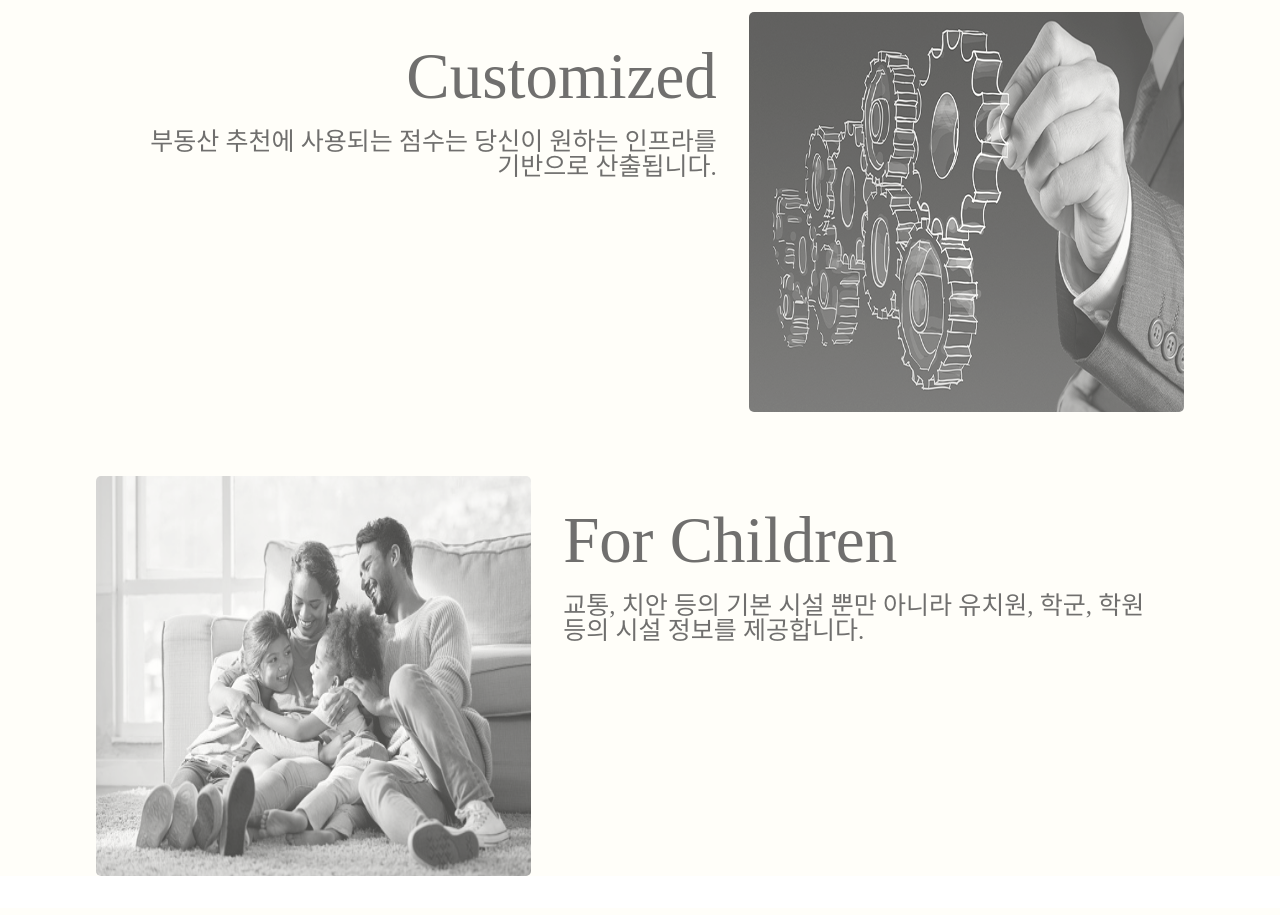
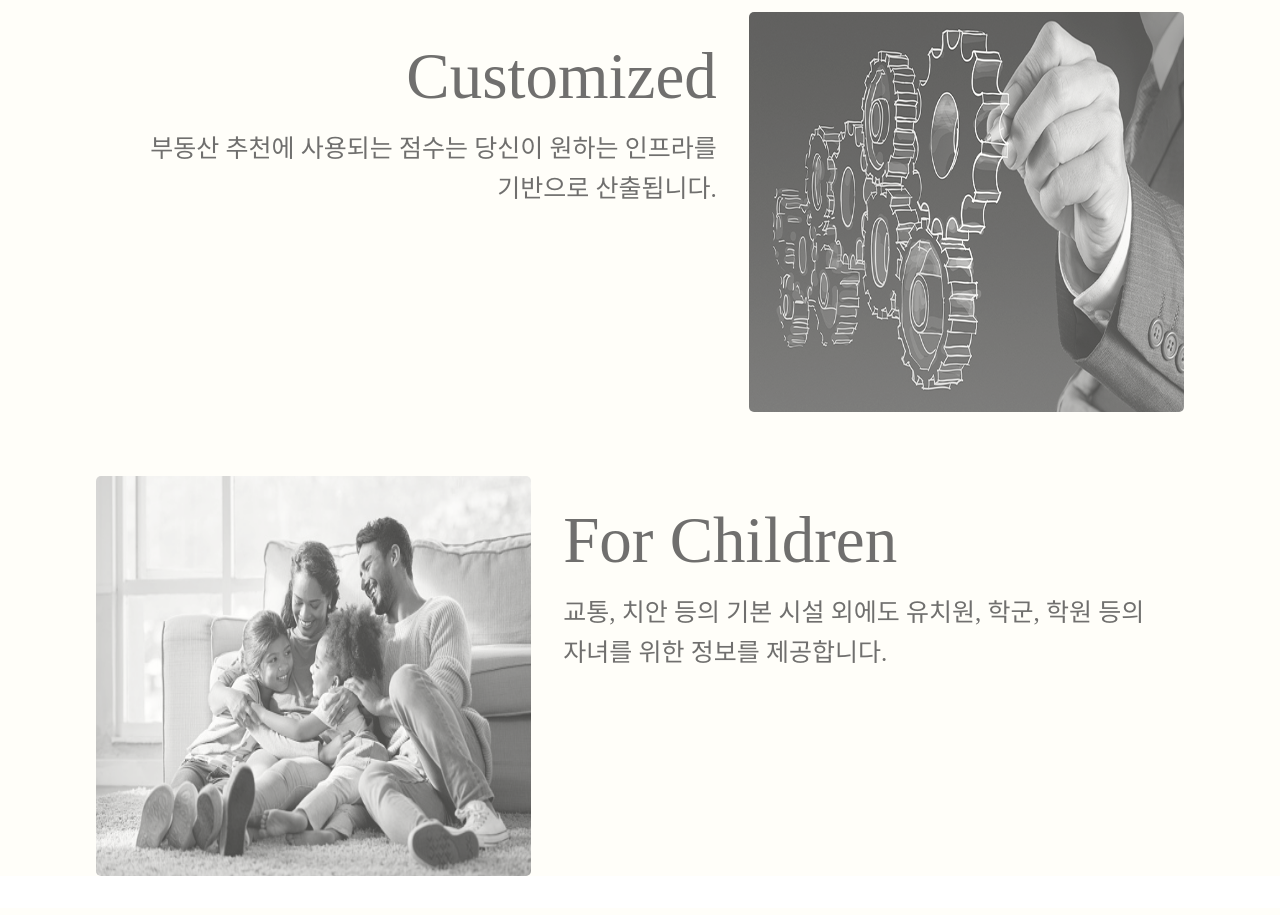
Before and after one commit to mauv2sky/IUJ, a React (Vite) app in the folder frontend/: page / in a window 1280 px wide. Shown: the part 1520-2435 px from the top of the page. Built offline with nearby package versions, Linux system fonts and the light colour scheme; a web font is replaced by a local one.

Commit message:
✨ 드래그 방지 추가

```diff
--- a/frontend/index.html
+++ b/frontend/index.html
@@ -8,6 +8,6 @@
   </head>
   <body>
     <div id="root"></div>
-    <script type="module" src="/src/main.tsx"></script>
+    <script type="module" src="/src/Main.tsx"></script>
   </body>
 </html>
--- a/frontend/src/containers/Main/MainContainer.module.scss
+++ b/frontend/src/containers/Main/MainContainer.module.scss
@@ -182,6 +182,7 @@
 
           .service-content-item-des-content {
             margin-top: 20px;
+            line-height: 2.5rem;
             transition: font-size 0.3s;
           }
         }
--- a/frontend/src/containers/Main/MainContainer.tsx
+++ b/frontend/src/containers/Main/MainContainer.tsx
@@ -74,7 +74,7 @@ function MainContainer() {
   /** Service 두 번째 제목 ref */
   const serviceTitle2Ref = useRef<HTMLParagraphElement>(null);
   /** Service 두 번째 내용 ref */
-  const serviceContent2Ref = useRef<HTMLParagraphElement>(null);
+  const serviceContent2Ref = useRef<HTMLPreElement>(null);
   /** Service 두 번째 이미지 ref */
   const serviceImg2Ref = useRef<HTMLImageElement>(null);
 
@@ -268,9 +268,10 @@ function MainContainer() {
                 <p ref={serviceTitle2Ref} className={styles['service-content-item-des-title']}>
                   For Children
                 </p>
-                <p ref={serviceContent2Ref} className={styles['service-content-item-des-content']}>
-                  교통, 치안 등의 기본 시설 뿐만 아니라 유치원, 학군, 학원 등의 시설 정보를 제공합니다.
-                </p>
+                <pre ref={serviceContent2Ref} className={styles['service-content-item-des-content']}>
+                  교통, 치안 등의 기본 시설 외에도 유치원, 학군, 학원 등의 <br />
+                  자녀를 위한 정보를 제공합니다.
+                </pre>
               </div>
             </div>
           </div>
--- a/frontend/src/styles/reset.scss
+++ b/frontend/src/styles/reset.scss
@@ -125,3 +125,10 @@ table {
 input:focus {
   outline: none;
 }
+* {
+  -ms-user-select: none;
+  -moz-user-select: -moz-none;
+  -khtml-user-select: none;
+  -webkit-user-select: none;
+  user-select: none;
+}
```
